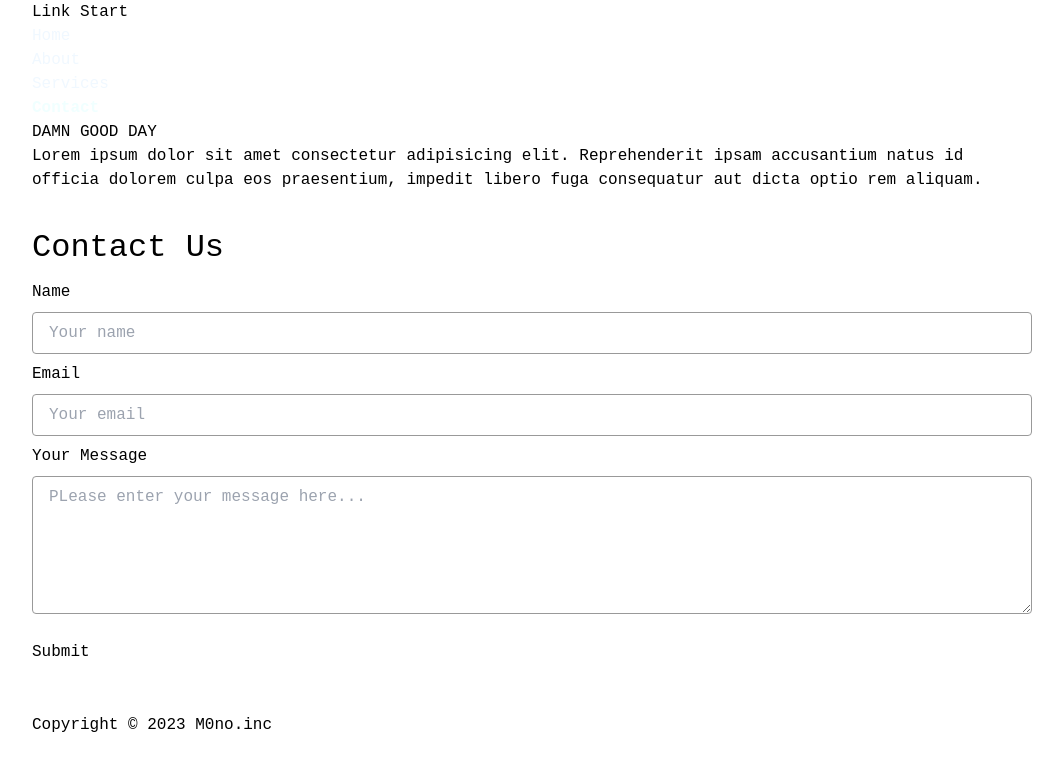
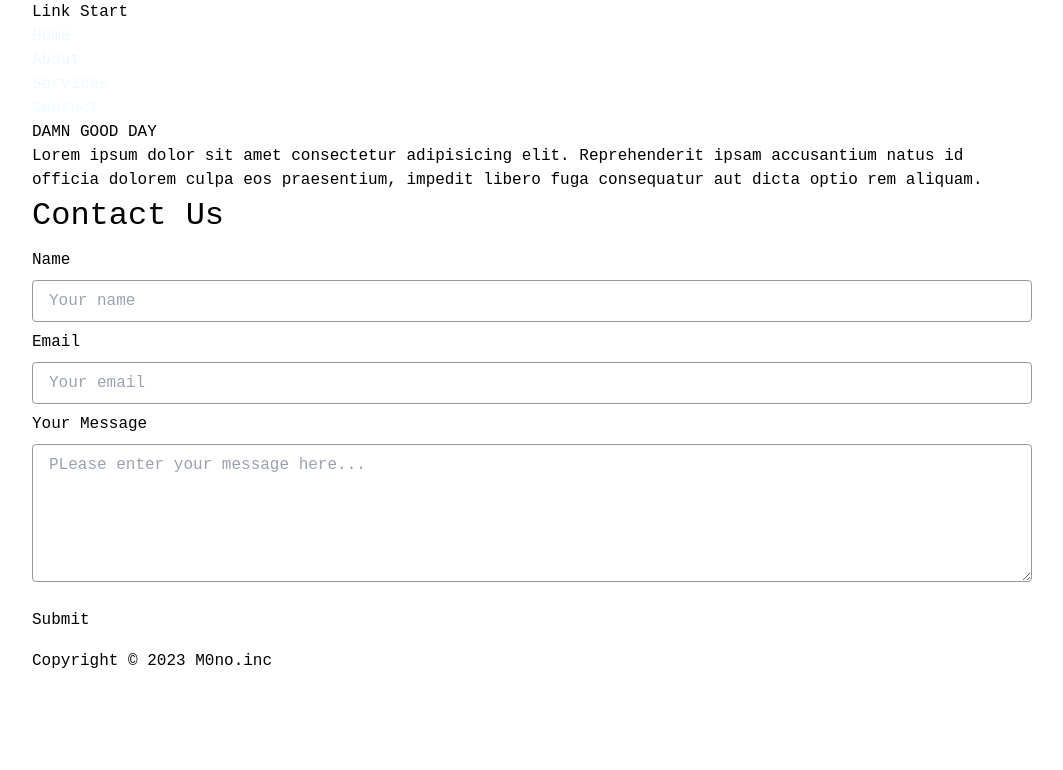
Before and after one commit to M0ntaisa/web-pages, a SvelteKit app: page /contact in a window 1280 px wide. Shown: the top 770 px of the page, without its empty margins (108-1171 px from the left). Built offline with nearby package versions, Linux system fonts and the light colour scheme.

Commit message:
some change

```diff
--- a/src/routes/contact/+page.svelte
+++ b/src/routes/contact/+page.svelte
@@ -10,7 +10,7 @@
   $: console.log(form);
 
 </script>
-<div class="container">
+<div class="container py-8">
   <h2>Contact Us</h2>
   {#if form?.success}
     <p class="success">{form?.message || ""}</p>
@@ -59,9 +59,6 @@
 </div>
 
 <style>
-  .container {
-    padding: 2em 0;
-  }
   h2 {
     font-weight: 500;
     font-size: 2em;
```
